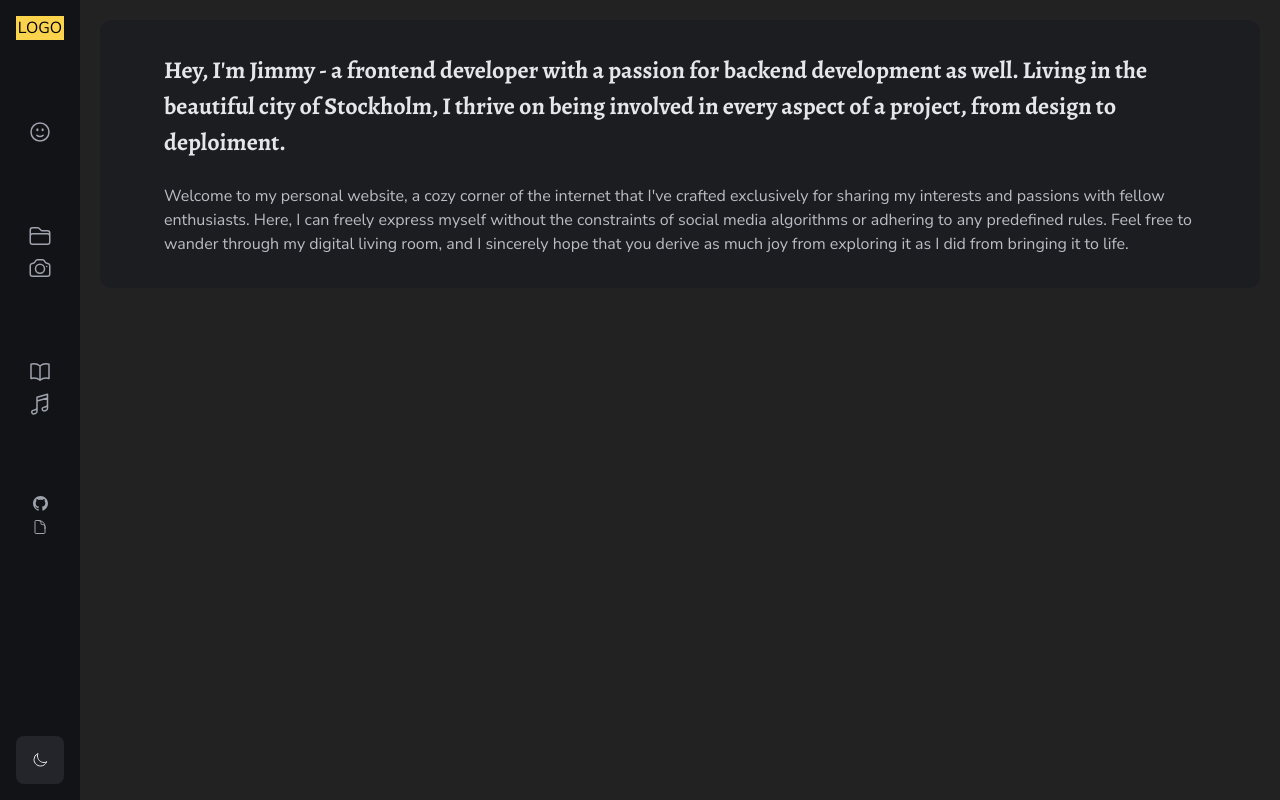
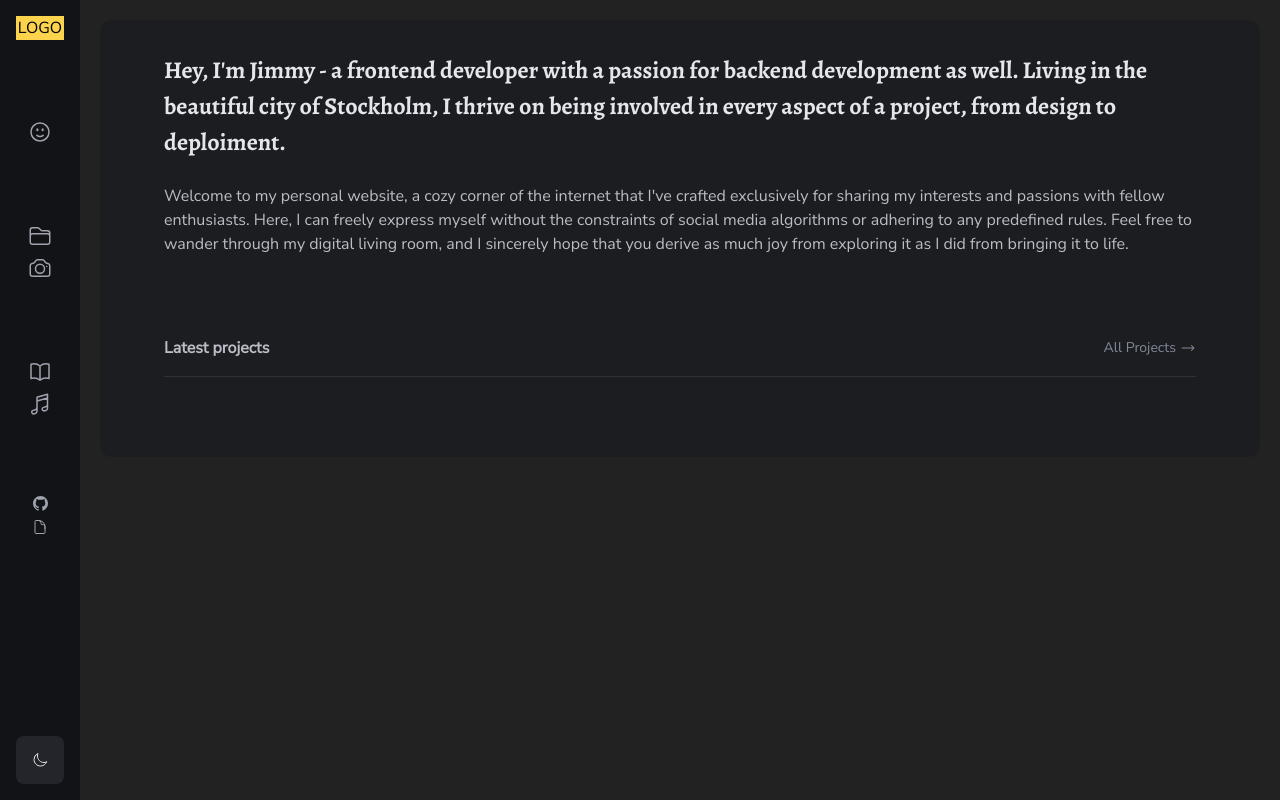
Before and after one commit to wongprom/test-next-13, a Next.js app: page / in a window 1280 px wide. Built offline with nearby package versions, Linux system fonts and the light colour scheme.

Commit message:
PROJECTS, Create projects part and layout.
Create structure with divs and text for Latest projects and Link to Project page that does not exist. Fiddeling around with layout structure for Home page and RootLayout.

```diff
--- a/app/layout.tsx
+++ b/app/layout.tsx
@@ -25,7 +25,7 @@ export default function RootLayout({
         <Navbar />
         <div className="flex">
           <Sidebar />
-          <div className="flex-1">{children}</div>
+          <div className="flex-1 p-5 h-screen">{children}</div>
         </div>
       </body>
     </html>
--- a/app/page.tsx
+++ b/app/page.tsx
@@ -1,9 +1,11 @@
+import { ArrowLongRightIcon } from '@heroicons/react/24/solid';
+import Link from 'next/link';
 import { alegreya } from './fonts/fonts';
 
 export default function Home() {
   return (
-    <section className="p-5 h-screen">
-      <div className=" bg-[#1c1d21] p-8 md:px-16 rounded-xl">
+    <section className=" bg-[#1c1d21] p-8 md:px-16 rounded-xl">
+      <div>
         <h1
           className={`${alegreya.className} text-2xl font-bold leading-normal text-[#e5e6e9]`}
         >
@@ -22,6 +24,18 @@ export default function Home() {
           from bringing it to life.
         </p>
       </div>
+      {/* Latest projekts */}
+      <div>
+        <div className="text-white flex justify-between border-b border-[#2e3237] mb-12 mt-20 pb-4">
+          <p className="font-bold text-md text-[#babdc5]">Latest projects</p>
+          <Link
+            href={'/'}
+            className="flex text-sm text-[#828996] items-center cursor-pointer"
+          >
+            All Projects <ArrowLongRightIcon className="h-4 w-4 ml-1" />
+          </Link>
+        </div>
+      </div>
     </section>
   );
 }
```
